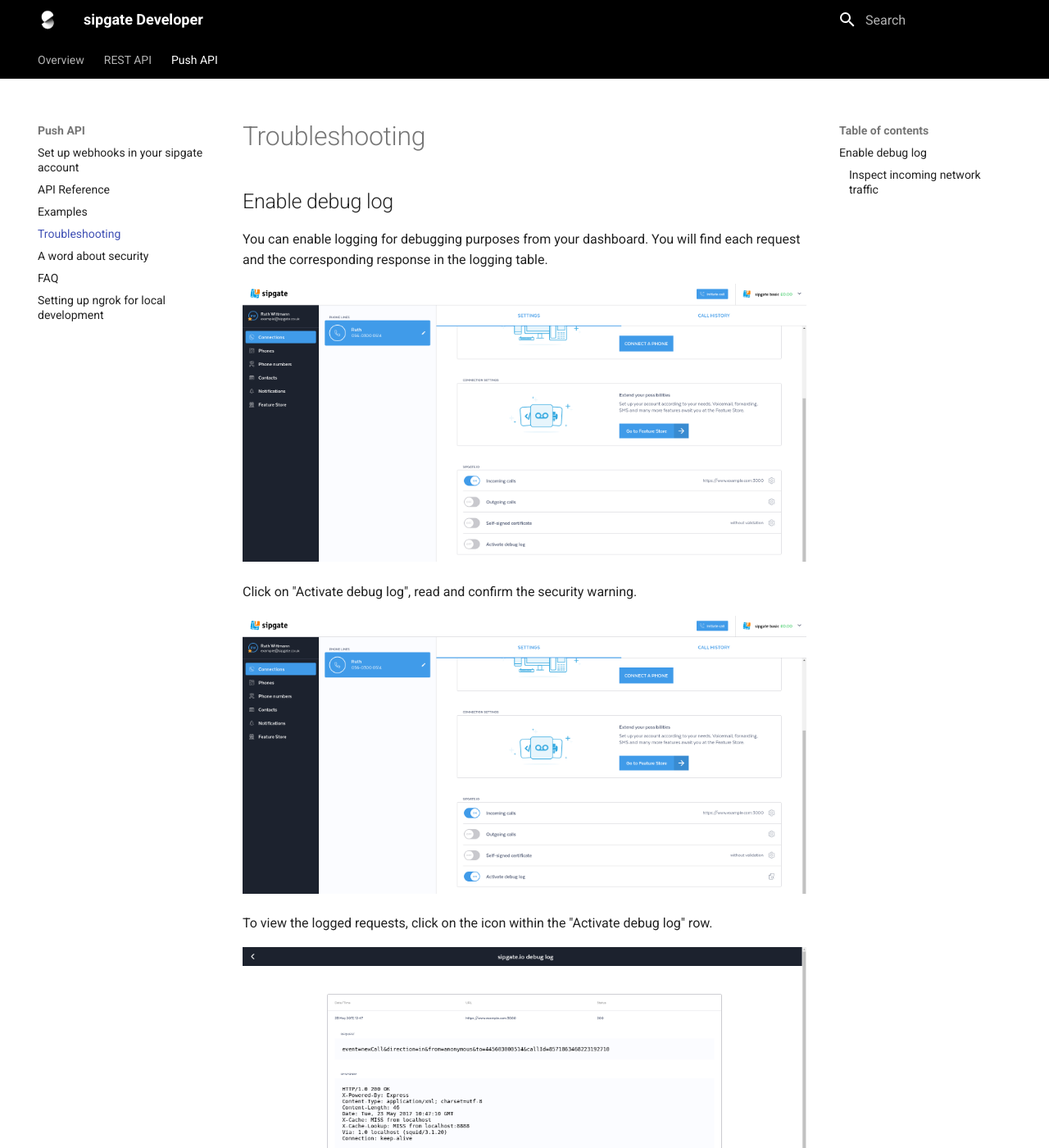
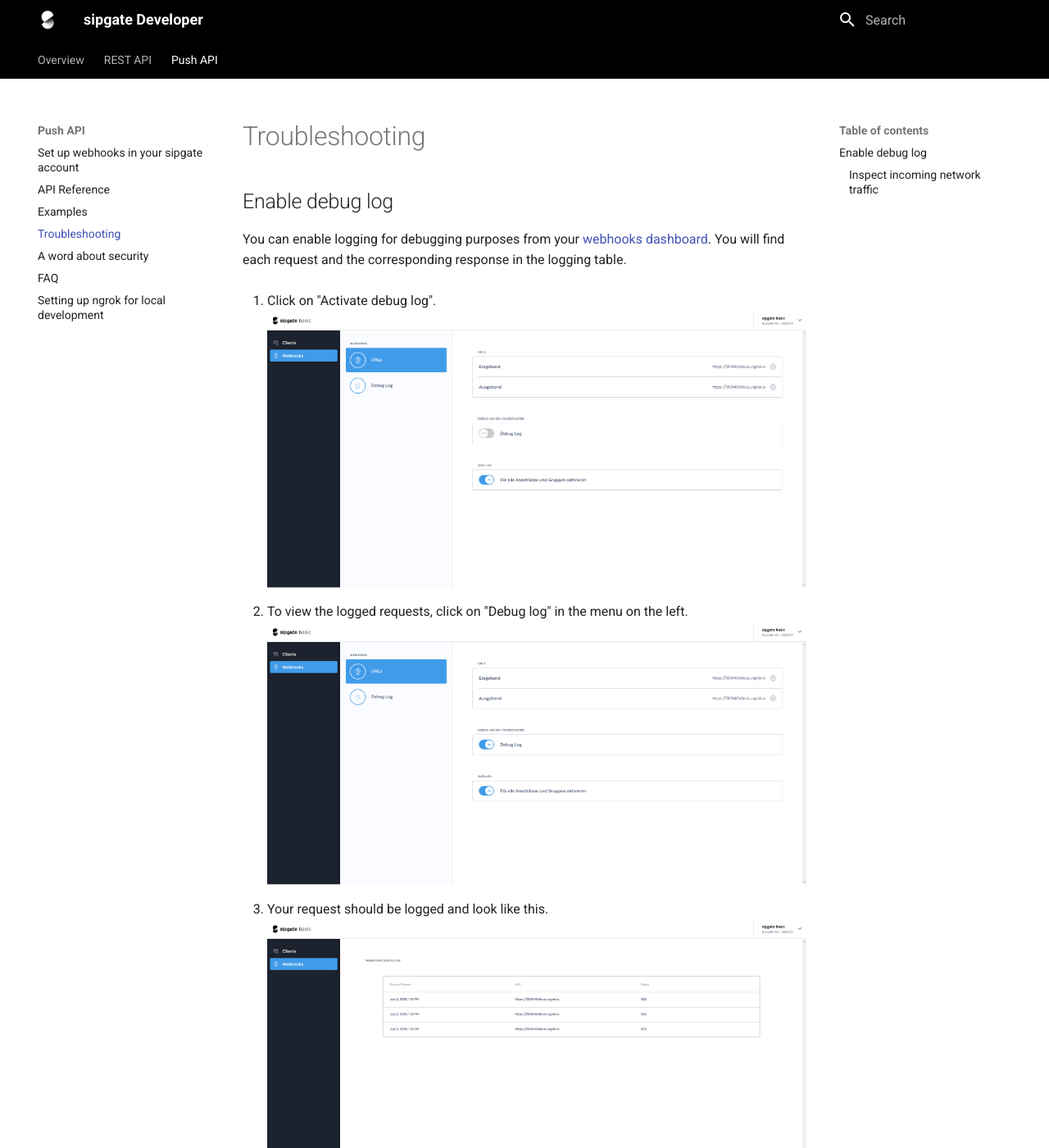
Before and after one commit to sipgate/docs, an MkDocs documentation site: the page built from docs/push-api/troubleshooting.md, in a window 1280 px wide and 1400 px high. Shown: the whole window at 82% size. Built offline with MkDocs 1.6.1 and Material for MkDocs 9.7.7, drawn with Linux system fonts in a browser that asks for light colours; old or Windows-style settings are respelled for this version of MkDocs.

Commit message:
Update push api troubleshooting docs

```diff
--- a/docs/push-api/troubleshooting.md
+++ b/docs/push-api/troubleshooting.md
@@ -2,20 +2,17 @@
 
 ## Enable debug log
 
-You can enable logging for debugging purposes from your dashboard. You will find each request and the corresponding response in the logging table.
+You can enable logging for debugging purposes from your [webhooks dashboard](https://console.sipgate.com/webhooks). You will find each request and the corresponding response in the logging table.
 
-![Click on "Activate debug log", read and confirm the security warning.](../img/debug-sipgate-io-step1.png)
+1. Click on "Activate debug log".
+    ![Click on "Activate debug log".](../img/debug-sipgate-io-step1.png)
 
-Click on "Activate debug log", read and confirm the security warning.
+2. To view the logged requests, click on "Debug log" in the menu on the left.
+    ![To view the logged requests, click on "Debug log" in the menu on the left.](../img/debug-sipgate-io-step2.png)
 
-![To view the logged requests, click on the icon within the "Activate debug log" row.](../img/debug-sipgate-io-step2.png)
+3. Your request should be logged and look like this.
+    ![Your request should be logged and look like this.](../img/debug-sipgate-io-step3.png)
 
-To view the logged requests, click on the icon within the "Activate debug log" row.
-
-
-![Your request should be logged and look like this.](../img/debug-sipgate-io-step3.png)
-
-Your request should be logged and look like this.
 
 ### Inspect incoming network traffic
 
```
Also changed, not shown: docs/img/debug-sipgate-io-step1.png, docs/img/debug-sipgate-io-step2.png, docs/img/debug-sipgate-io-step3.png.
